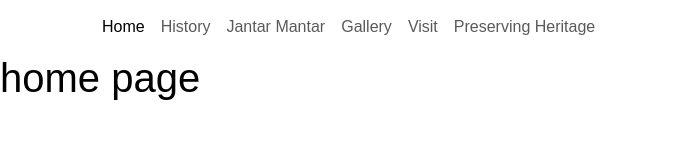
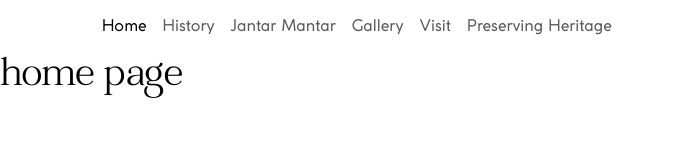
Before and after one commit to VedantVenkatesh/jantarmantarguide, a plain HTML site: page index.html in a window 1280 px wide. Shown: the whole page, without its empty margins (0-675 px from the left). Drawn offline with Linux system fonts and the light colour scheme; files whose address does not match are found by name.

Commit message:
update css file

```diff
--- a/assets/css/styles.css
+++ b/assets/css/styles.css
@@ -1,89 +1,130 @@
 @font-face {
     font-family: 'CocoGothic_trial';
-    src: url("../fonts/CocoGothic_trial.ttf");
-}
+    src: url(../fonts/CocoGothic_trial/fontseot);
+    src: url(../fonts/CocoGothic_trial.eot?#iefix) format('embedded-opentype'),
+         url(../fonts/CocoGothic_trial.otf) format('otf'),
+         url(../fonts/CocoGothic_trial.ttf) format('truetype'),
+         url(../fonts/CocoGothic_trial.woff2) format('woff2'),
+         url(../fonts/CocoGothic_trial.svg#CocoGothic_trial) format('svg');
+  }
 @font-face {
     font-family: 'CocoGothic-Bold_trial';
-    src: url("../fonts/CocoGothic-Bold_trial.ttf");
+    src: url(../fonts/CocoGothic-Bold_trial.eot);
+    src: url(../fonts/CocoGothic-Bold_trial.eot?#iefix) format('embedded-opentype'),
+         url(../fonts/CocoGothic-Bold_trial.otf) format('otf'),
+         url(../fonts/CocoGothic-Bold_trial.ttf) format('truetype'),
+         url(../fonts/CocoGothic-Bold_trial.svg#CocoGothic-Bold_trial) format('svg'),
+         url(../fonts/CocoGothic-Bold_trial.woff2) format('woff2'),
+         url(../fonts/CocoGothic-Bold_trial.woff) format('woff');
 }
 @font-face {
     font-family: 'CocoGothic-Fat_trial';
-    src: url("../fonts/CocoGothic-Fat_trial.ttf");
+    src: url(../fonts/CocoGothic-Fat_trial.eot);
+    src: url(../fonts/CocoGothic-Fat_trial.eot?#iefix) format('embedded-opentype'),
+         url(../fonts/CocoGothic-Fat_trial.otf) format('otf'),
+         url(../fonts/CocoGothic-Fat_trial.ttf) format('ttf'),
+         url(../fonts/CocoGothic-Fat_trial.svg#CocoGothic-Fat_trial) format('svg'),
+         url(../fonts/CocoGothic-Fat_trial.woff) format('woff'),
+         url(../fonts/CocoGothic-Fat_trial.woff2) format('woff2');
 }
 @font-face {
     font-family: 'CocoGothic-BoldItalic_trial';
-    src: url("../fonts/CocoGothic-BoldItalic_trial.ttf");
+    src: url(../fonts/CocoGothic-BoldItalic_trial.eot);
+    src: url(../fonts/CocoGothic-BoldItalic_trial.eot?#iefix) format('embedded-opentype'),
+         url(../fonts/CocoGothic-BoldItalic_trial.otf) format('otf'),
+         url(../fonts/CocoGothic-BoldItalic_trial.ttf) format('ttf'),
+         url(../fonts/CocoGothic-BoldItalic_trial.svg#CocoGothic-BoldItalic_trial) format('svg'),
+         url(../fonts/CocoGothic-BoldItalic_trial.woff) format('woff'),
+         url(../fonts/CocoGothic-BoldItalic_trial.woff2) format('woff2');
 }
 @font-face {
     font-family: 'CocoGothic-FatItalic_trial';
-    src: url("../fonts/CocoGothic-FatItalic_trial.ttf");
+    src: url(../fonts/CocoGothic-FatItalic_trial.eot);
+    src: url(../fonts/CocoGothic-FatItalic_trial.eot?#iefix) format('embedded-opentype'),
+         url(../fonts/CocoGothic-FatItalic_trial.otf) format('otf'),
+         url(../fonts/CocoGothic-FatItalic_trial.ttf) format('ttf'),
+         url(../fonts/CocoGothic-FatItalic_trial.svg#CocoGothic-FatItalic_trial) format('svg'),
+         url(../fonts/CocoGothic-FatItalic_trial.woff) format('woff'),
+         url(../fonts/CocoGothic-FatItalic_trial.woff2) format('woff2');
 }
 @font-face {
     font-family: 'CocoGothic-Heavy_trial';
-    src: url("../fonts/CocoGothic-Heavy_trial.ttf");
+    src: url(../fonts/CocoGothic-Heavy_trial.eot);
+    src: url(../fonts/CocoGothic-Heavy_trial.eot?#iefix) format('embedded-opentype'),
+         url(../fonts/CocoGothic-Heavy_trial.otf) format('otf'),
+         url(../fonts/CocoGothic-Heavy_trial.ttf) format('ttf'),
+         url(../fonts/CocoGothic-Heavy_trial.svg#CocoGothic-Heavy_trial) format('svg'),
+         url(../fonts/CocoGothic-Heavy_trial.woff) format('woff'),
+         url(../fonts/CocoGothic-Heavy_trial.woff2) format('woff2');
 }
 @font-face {
     font-family: 'CocoGothic-HeavyItalic_trial';
-    src: url("../fonts/CocoGothic-HeavyItalic_trial.ttf");
+    src: url(../fonts/CocoGothic-HeavyItalic_trial.ttf) format('ttf');
 }
 @font-face {
     font-family: 'CocoGothic-Italic_trial';
-    src: url("../fonts/CocoGothic-Italic_trial.ttf");
+    src: url(../fonts/CocoGothic-Italic_trial.ttf) format('ttf');
 }
 @font-face {
     font-family: 'CocoGothic-Light_trial';
-    src: url("../fonts/CocoGothic-Light_trial.ttf");
+    src: url(../fonts/CocoGothic-Light_trial.ttf) format('ttf');
 }
 @font-face {
     font-family: 'CocoGothic-LightItalic_trial';
-    src: url("../fonts/CocoGothic-LightItalic_trial.ttf");
+    src: url(../fonts/CocoGothic-LightItalic_trial.ttf) format('ttf');
 }
 @font-face {
     font-family: 'CocoGothic-UltraLight_trial';
-    src: url("../fonts/CocoGothic-UltraLight_trial.ttf");
+    src: url(../fonts/CocoGothic-UltraLight_trial.ttf) format('ttf');
 }
 @font-face {
     font-family: 'CocoGothic-UltraLightItalic_trial';
-    src: url("../fonts/CocoGothic-UltraLightItalic_trial.ttf");
+    src: url(../fonts/CocoGothic-UltraLightItalic_trial.ttf) format('ttf');
 }
 @font-face {
     font-family: 'catchy-mager';
-    src: url("../fonts/catchy-mager.otf") format("otf");
+    src: url(../fonts/catchy-mager.eot);
+    src: url(../fonts/catchy-mager.eot?#iefix) format('embedded-opentype'),
+         url(../fonts/catchy-mager.svg#catchy-mager) format('svg'),
+         url(../fonts/catchy-mager.otf) format('otf'),
+         url(../fonts/catchy-mager.ttf) format('truetype'),
+         url(../fonts/catchy-mager.woff) format('woff'),
+         url(../fonts/catchy-mager.woff2) format('woff2');
 }
 
 .body {
     color: #000;
-    font-family: 'Coco Gothic trial', sans-serif;
+    font-family: 'CocoGothic_trial';
     font-size: 16px;
     line-height: 22px;
 }
 h1 {
-    font-family: 'Catchy Mager', sans-serif;
+    font-family: 'catchy-mager';
     font-size: 32px;
     line-height: 1.2;
 }
 h2 {
-    font-family: 'Catchy Mager', sans-serif;
+    font-family: 'catchy-mager';
     font-size: 28px;
     line-height: 1.5;
 }
 h3 {
-    font-family: 'Catchy Mager', sans-serif;
+    font-family: 'catchy-mager';
     font-size: 24px;
     line-height: 1.6;
 }
 h4 {
-    font-family: 'Catchy Mager', sans-serif;
+    font-family: 'catchy-mager';
     font-size: 20px;
     line-height: 1.6;
 }
 h5 {
-    font-family: 'Catchy Mager', sans-serif;
+    font-family: 'catchy-mager';
     font-size: 18px;
     line-height: 1.6;
 }
 h6 {
-    font-family: 'Catchy Mager', sans-serif;
+    font-family: 'catchy-mager';
     font-size: 16px;
     line-height: 1.7;
 }
```
